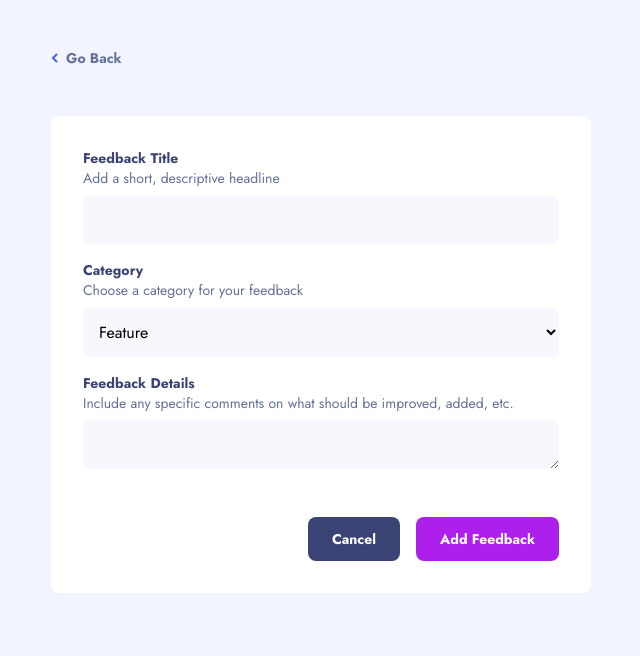
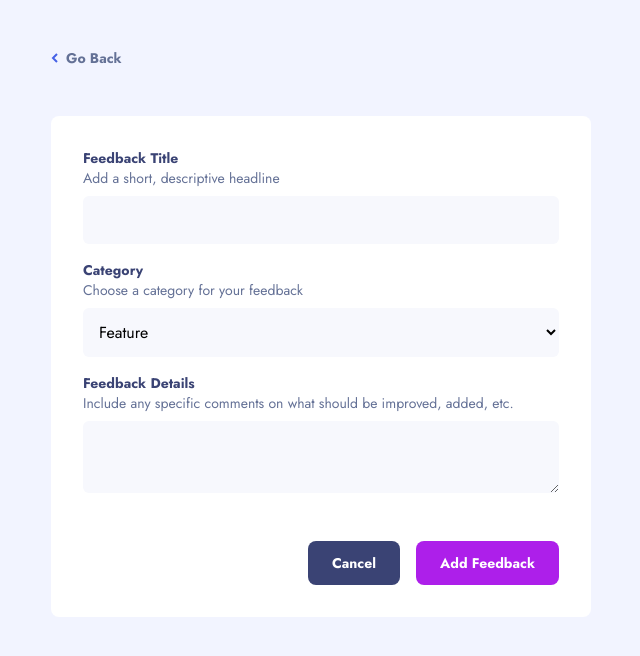
Before and after one commit to dziabak/product-feedback-app, a React (Vite) app: page /new-feedback in a window 1280 px wide. Shown: the top 656 px of the page, without its empty margins (13-653 px from the left). Built offline with nearby package versions, Linux system fonts and the light colour scheme.

Commit message:
Added form handling function in 'NewFeedbackForm' Added 'Link' to be able to cancel the form

```diff
--- a/src/components/feedback-form/NewFeedbackForm.tsx
+++ b/src/components/feedback-form/NewFeedbackForm.tsx
@@ -1,7 +1,14 @@
+// BUILT-IN IMPORTS
+import { Link } from "react-router-dom";
+
 const NewFeedbackForm = () => {
+	const submitFormHandler: React.FormEventHandler<HTMLFormElement> = (e) => {
+		e.preventDefault();
+	};
+
 	return (
 		<div className="p-8 rounded-lg bg-white w-[540px]">
-			<form className="space-y-4">
+			<form onSubmit={submitFormHandler} className="space-y-4">
 				<div className="flex flex-col space-y-2">
 					<label htmlFor="title">
 						<p className="text-sm font-bold text-c-dark-blue">Feedback Title</p>
@@ -49,14 +56,16 @@ const NewFeedbackForm = () => {
 					<textarea
 						name="details"
 						id="details"
-						className="rounded-md bg-c-light-gray"
+						className="p-3 rounded-md bg-c-light-gray"
 					/>
 				</div>
 
 				<div className="flex justify-end pt-8 space-x-4">
-					<button className="px-6 py-3 text-sm font-bold transition-colors rounded-lg bg-c-dark-blue text-white hover:bg-c-dark-blue/75">
+					<Link
+						to=".."
+						className="px-6 py-3 text-sm font-bold transition-colors rounded-lg bg-c-dark-blue text-white hover:bg-c-dark-blue/75">
 						Cancel
-					</button>
+					</Link>
 					<button className="px-6 py-3 text-sm font-bold transition-colors rounded-lg bg-c-magenta text-white hover:bg-c-magenta/75">
 						Add Feedback
 					</button>
```
